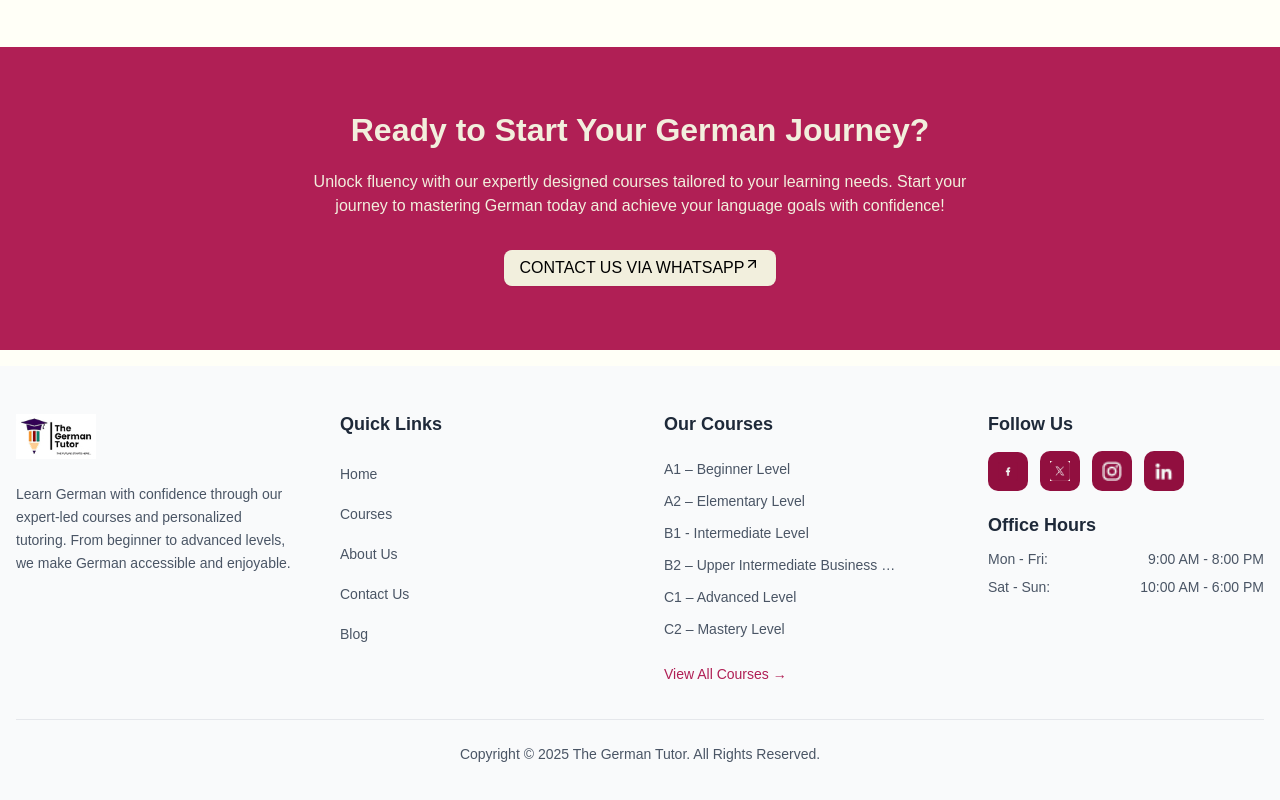
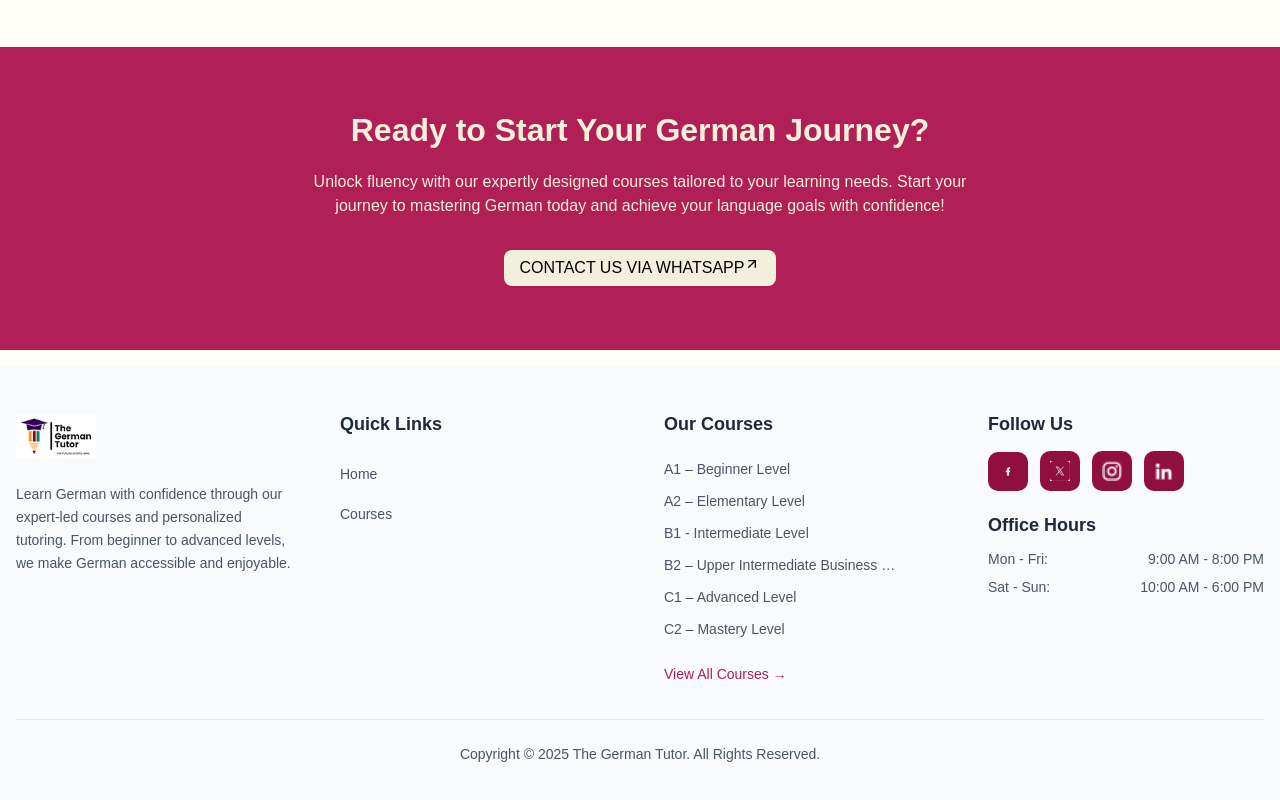
Before and after one commit to oludedavid/theGermanTutor, a Next.js app: page / in a window 1280 px wide. Shown: the part 4177-4977 px from the top of the page. Built offline with nearby package versions, Linux system fonts and the light colour scheme.

Commit message:
removed uncessary link from footer

```diff
--- a/src/ui/components/footer.tsx
+++ b/src/ui/components/footer.tsx
@@ -37,30 +37,6 @@
                   href="/courses"
                 >
                   Courses
-                </Link>
-              </li>
-              <li>
-                <Link
-                  className="text-sm text-gray-600 hover:text-[#B01F55] transition-colors duration-200"
-                  href="/about"
-                >
-                  About Us
-                </Link>
-              </li>
-              <li>
-                <Link
-                  className="text-sm text-gray-600 hover:text-[#B01F55] transition-colors duration-200"
-                  href="/contact-us"
-                >
-                  Contact Us
-                </Link>
-              </li>
-              <li>
-                <Link
-                  className="text-sm text-gray-600 hover:text-[#B01F55] transition-colors duration-200"
-                  href="/blog"
-                >
-                  Blog
                 </Link>
               </li>
             </ul>
```
